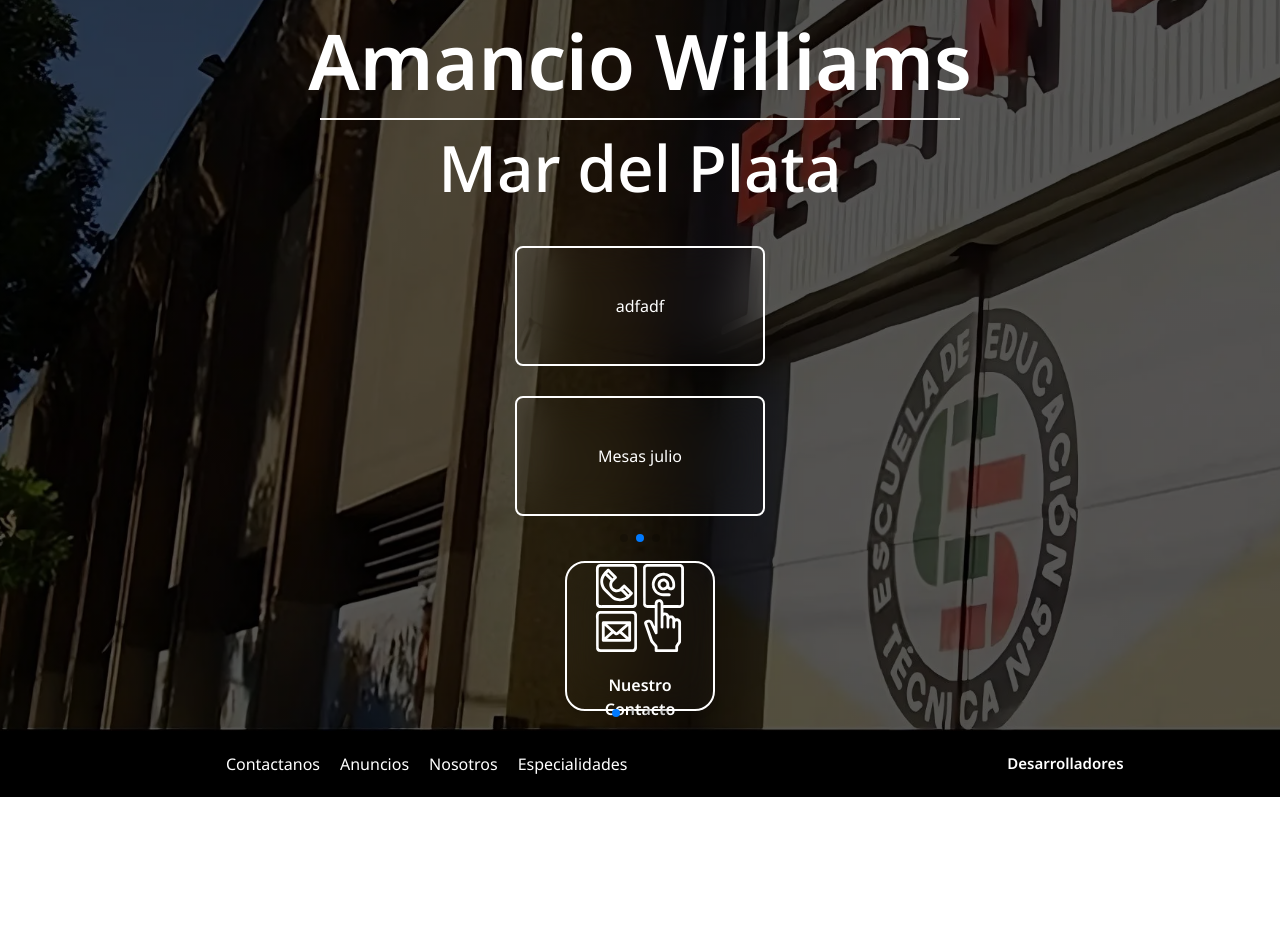
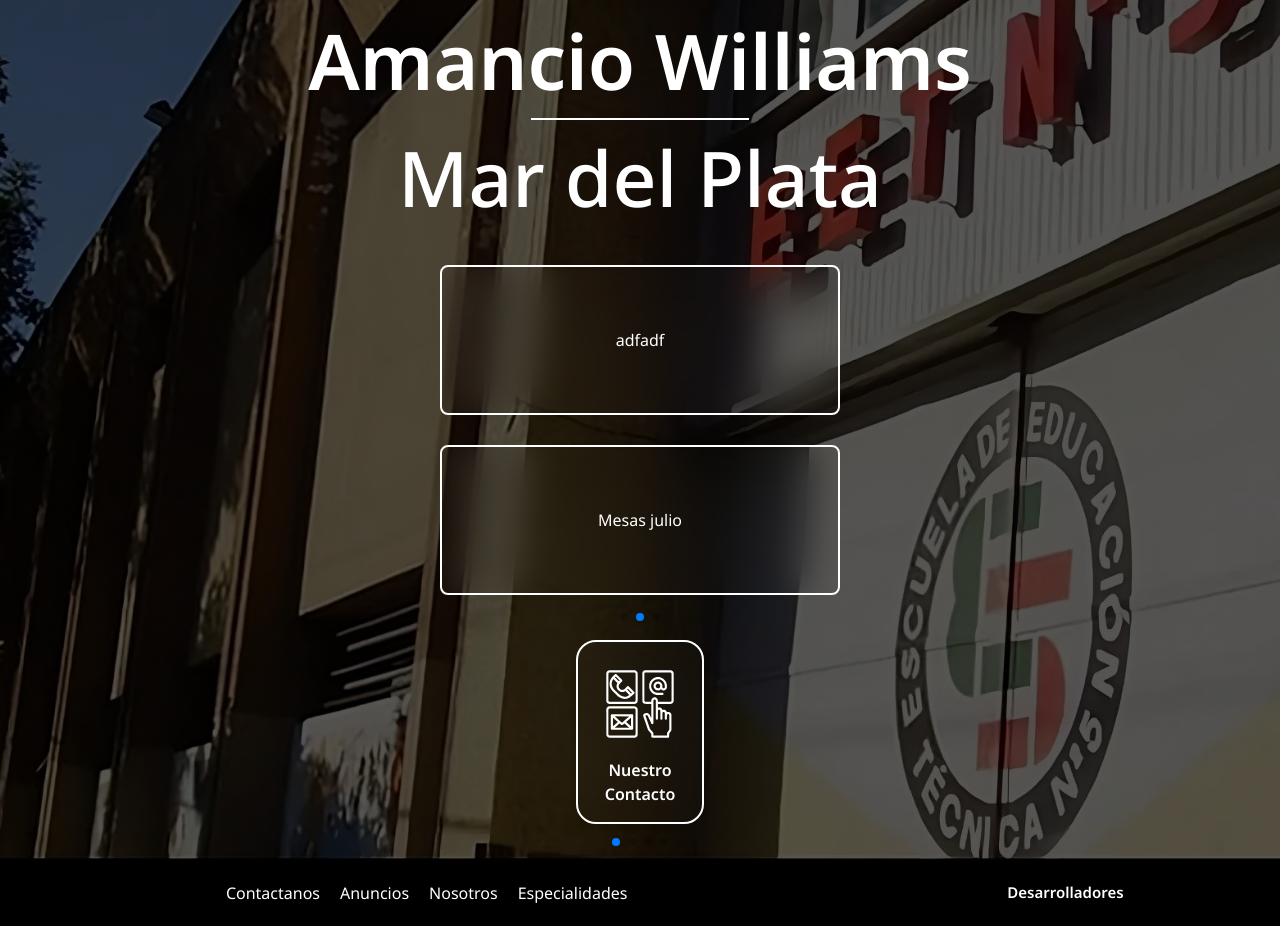
Before and after one commit to GudinoJoaquin/eestn5-v2, a Next.js app: page / in a window 1280 px wide. Shown: the part 320-1246 px from the top of the page. Before the commit the page ends 1117 px from the top, so only its background shows below. Built offline with nearby package versions, Linux system fonts and the light colour scheme.

Commit message:
responsive para cel y pc

```diff
--- a/app/components/HomeButton.tsx
+++ b/app/components/HomeButton.tsx
@@ -9,10 +9,17 @@
 }
 
 export default function HomeButton({ text, img, href }: HomeButtonProps) {
+
+  const HomeButtonStyle = {
+    base: 'rounded-[20px] flex justify-center items-center flex-col transition duration-[.3s] ease-in-out mb-4 text-white bg-white/[2%] backdrop-blur-[20px] font-semibold p-4 border-2 border-white shadow-md',
+    mobile: 'w-[35%] text-[14px]',
+    desktop: 'lg:w-[10%] lg:text-[16px]'
+  }
+
   return (
     <Link
       href={href}
-      className={` w-[35%] md:w-[150px] md:h-[150px] rounded-[20px] flex justify-center items-center flex-col transition duration-300 ease-in-out mb-4 md:mb-0 text-white bg-white/[2%] backdrop-blur-[20px] font-semibold text-[14px] md:text-[16px] p-4 border-2 border-white  shadow-md`}
+      className={`${HomeButtonStyle.base} ${HomeButtonStyle.mobile} ${HomeButtonStyle.desktop}`}
     >
       <Image src={img} alt={text} className="mb-2 p-[10px]" />
       <p className="text-center">
--- a/app/components/NewsCarrusel.tsx
+++ b/app/components/NewsCarrusel.tsx
@@ -16,6 +16,7 @@
 } from "swiper/modules";
 
 import { NoticeContent } from "../utils/utils";
+import { CarruselStyles } from "../ui/styles";
 
 export default function NoticeCarrusel() {
   return (
@@ -44,7 +45,7 @@
             style={{ background: "none" }}
             className="grid place-items-center mb-[40px]"
           >
-            <div className="border-2 grid place-items-center border-white w-[250px] text-balance h-[120px] rounded-[8px] backdrop-blur-[20px] bg-white/[2%]">
+            <div className={`${CarruselStyles.base} ${CarruselStyles.mobile} ${CarruselStyles.desktop}`}>
               {notices}
             </div>
           </SwiperSlide>
--- a/app/components/TemporalCarrusel.tsx
+++ b/app/components/TemporalCarrusel.tsx
@@ -1,11 +1,11 @@
-"use client";
+import React from "react";
 
-import React from "react";
+import { CarruselStyles } from "../ui/styles";
 
 export default function Temporal() {
   return (
     <>
-      <div className="border-2 grid place-items-center border-white w-[250px] text-balance h-[120px] rounded-[8px] backdrop-blur-[20px] bg-white/[2%]">
+      <div className={`${CarruselStyles.base} ${CarruselStyles.mobile} ${CarruselStyles.desktop}`}>
         adfadf
       </div>
     </>
--- a/app/page.tsx
+++ b/app/page.tsx
@@ -1,37 +1,50 @@
 import Image from "next/image";
 import background from "./assets/img/frente-escuela.webp";
+
 import { montserrat } from "./ui/fonts";
+import { textStyles } from "./ui/styles";
 
 import ButtonCarrusel from "./components/ButtonCarrusel";
 import NewsCarrusel from "./components/NewsCarrusel";
 import TemporalCarrusel from "./components/TemporalCarrusel";
 
 export default function Home() {
+
   return (
-    <>
     <main
       className={`text-white flex flex-col items-center overflow-x-hidden background`}
     >
       <Image
         src={background}
         alt="Fondo"
-          layout="fill" // Ocupa todo el espacio del contenedorz
+        layout="fill" // Ocupa todo el espacio del contenedor
         objectFit="cover" // Ajusta la imagen al tamaño del contenedor
         priority
         className="-z-10 brightness-[30%]" // Envía la imagen al fondo
       />
       <header className="flex flex-col items-center mt-[50px]">
+        {/* Título */}
         <h1
-            className={`font-bold text-[15vw] ${montserrat.className} antialiased`}
+          className={`${textStyles.title.base} ${textStyles.title.mobile} lg:${textStyles.title.desktop} ${montserrat.className}`}
         >
           E.E.S.T. N°5
         </h1>
-          <h2 className={`font-semibold text-[6vw] mt-[-15px] `}>
+
+        {/* Subtítulos */}
+        <h2
+          className={`${textStyles.subtitle.base} ${textStyles.subtitle.mobile} lg:${textStyles.subtitle.desktop} mt-[-15px]`}
+        >
           Amancio Williams
         </h2>
-          <div className="border-b-2 border-white w-[50vw]"></div>
-          <h3 className={`font-medium text-[5vw] `}>Mar del Plata</h3>
+        <div className="border-b-2 border-white w-[50vw] lg:w-[17vw]"></div>
+        <h3
+          className={`${textStyles.subtitleSmall.base} ${textStyles.subtitleSmall.mobile} lg:${textStyles.subtitleSmall.desktop}`}
+        >
+          Mar del Plata
+        </h3>
       </header>
+
+      {/* Carruseles */}
       <section className="mt-[30px]">
         <TemporalCarrusel />
       </section>
@@ -42,6 +55,5 @@
         <ButtonCarrusel />
       </section>
     </main>
-    </>
   );
 }
--- /dev/null
+++ b/app/ui/styles.ts
@@ -0,0 +1,23 @@
+export const textStyles = {
+    title: {
+      base: "font-bold antialiased", // Estilos comunes
+      mobile: "text-[15vw]",
+      desktop: "text-[5vw]",
+    },
+    subtitle: {
+      base: "font-semibold",
+      mobile: "text-[6vw]",
+      desktop: "text-[2vw]",
+    },
+    subtitleSmall: {
+      base: "font-medium",
+      mobile: "text-[6vw]",
+      desktop: "text-[2vw]",
+    },
+};
+
+export const CarruselStyles = {
+  base: "border-2 grid place-items-center border-white text-balance rounded-[8px] backdrop-blur-[20px] bg-white/[2%] max-w-screen",
+  mobile: "w-[250px] h-[110px]",
+  desktop: "lg:w-[400px] lg:h-[150px]",
+}
```
Lines whose indentation alone changed are shown as unchanged.
